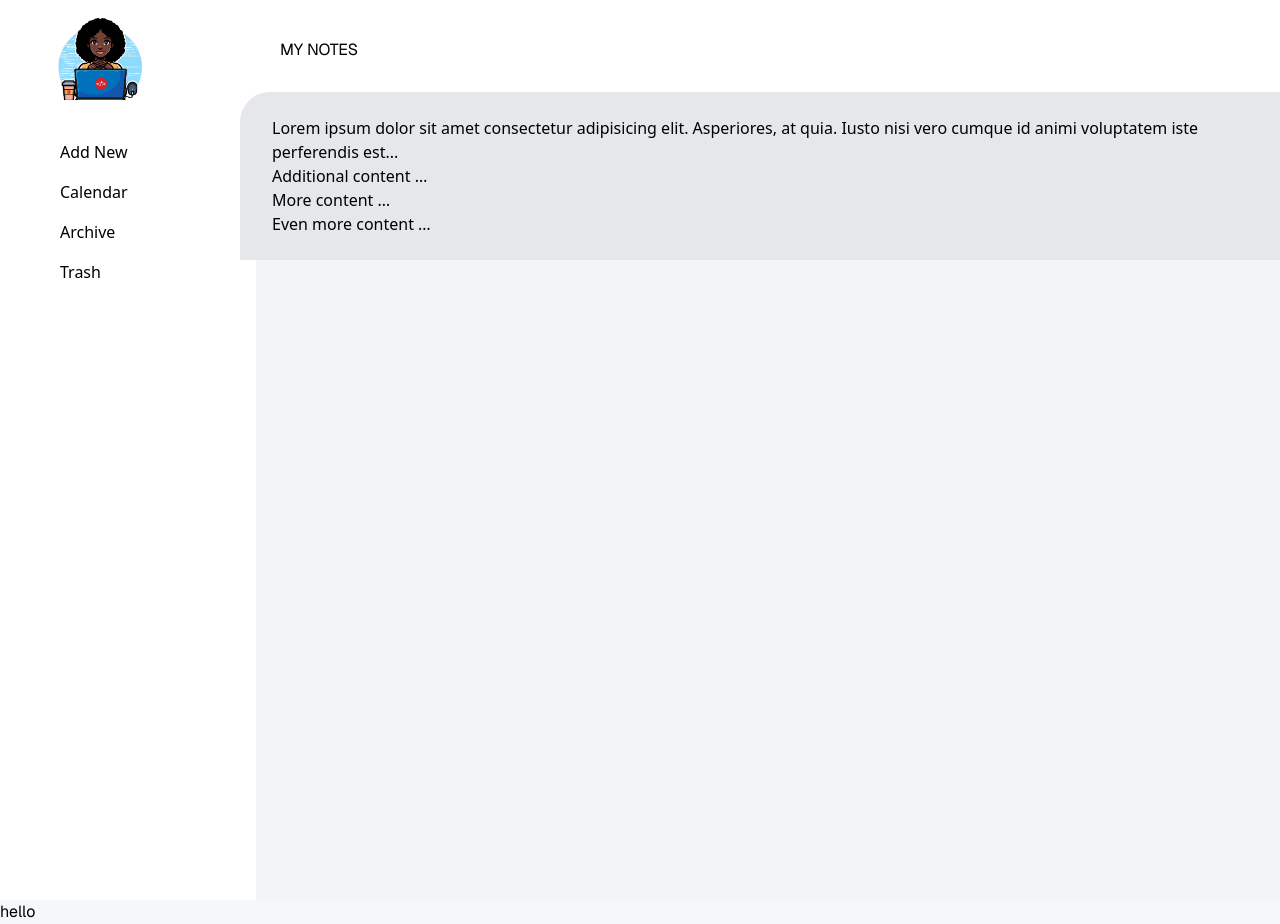
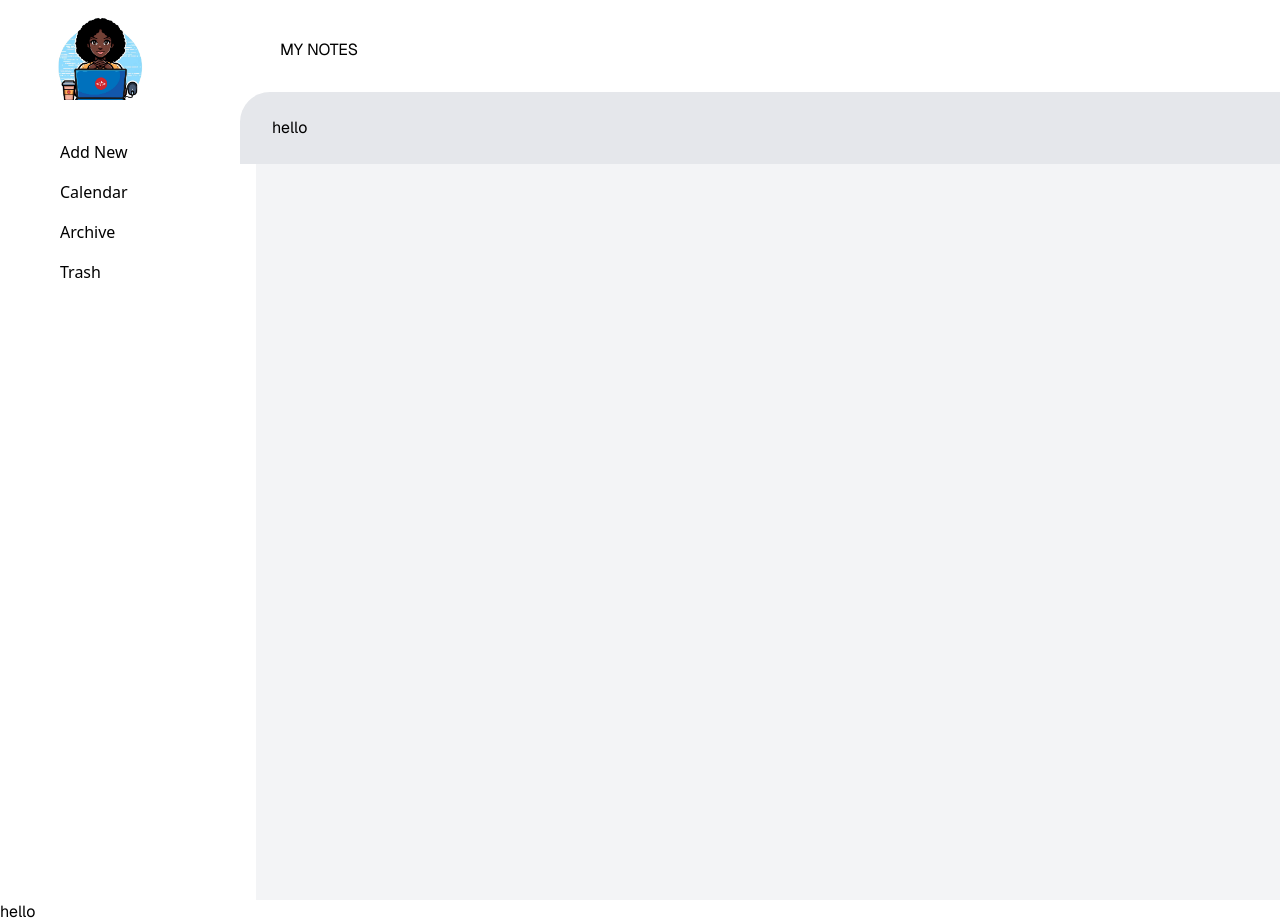
Before and after one commit to JoShobande/fs-NoteTakingApplication, a Next.js app: page / in a window 1280 px wide. Built offline with nearby package versions, Linux system fonts and the light colour scheme.

Commit message:
children navigation

```diff
--- a/src/app/layout.tsx
+++ b/src/app/layout.tsx
@@ -26,9 +26,9 @@ export default function RootLayout({
   return (
     <html lang="en">
       <body
-        className={`${geistSans.variable} ${geistMono.variable} antialiased bg-[#F5F8FA]`}
+        className={`${geistSans.variable} ${geistMono.variable} antialiased`}
       >
-        <Menu/>
+        <Menu currentPage={children} />
         {children}
       </body>
     </html>
--- a/src/app/page.tsx
+++ b/src/app/page.tsx
@@ -1,4 +1,4 @@
-import Image from "next/image";
+
 
 export default function Home() {
   return (
--- /dev/null
+++ b/src/app/trash/page.tsx
@@ -0,0 +1,8 @@
+
+
+export default function Trash() {
+
+  return (
+   <div>trash</div>
+  )
+}
--- a/src/components/Menu.tsx
+++ b/src/components/Menu.tsx
@@ -1,7 +1,8 @@
 import Image from "next/image";
+import { ReactNode } from "react";
 
 
-const Menu = () => {
+const Menu = ({currentPage}:{currentPage?:ReactNode}) => {
     return(
         <section>
             <div className='min-h-screen bg-gray-100'>
@@ -31,19 +32,12 @@ const Menu = () => {
                     <div className="flex-1 -ml-4 -mt-2 z-10">
                         <div className="rounded-tl-[30px] overflow-hidden">
                             <main className="px-8 py-6 bg-gray-200">
-                                <p>
-                                    Lorem ipsum dolor sit amet consectetur adipisicing elit. Asperiores, at quia.
-                                    Iusto nisi vero cumque id animi voluptatem iste perferendis est...
-                                </p>
-                                <p>Additional content …</p>
-                                <p>More content …</p>
-                                <p>Even more content …</p>
+                                {currentPage}
                             </main>
                         </div>
                     </div>
                 </div>
             </div>
-
         </section>
     )
 }
```
